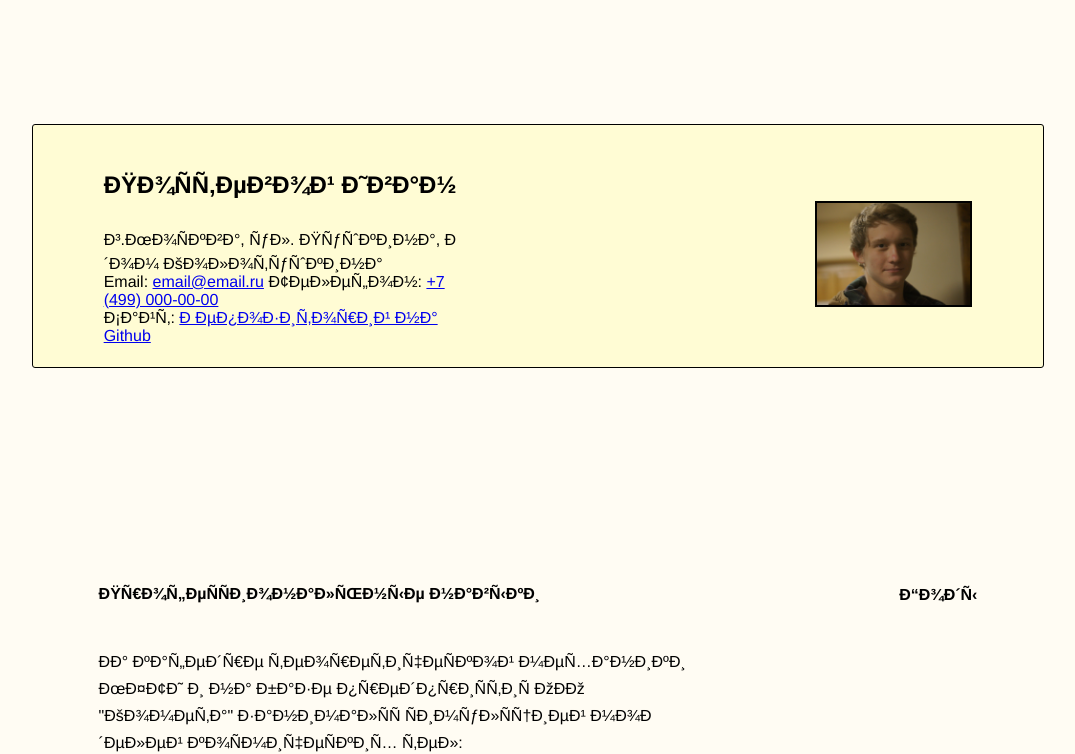
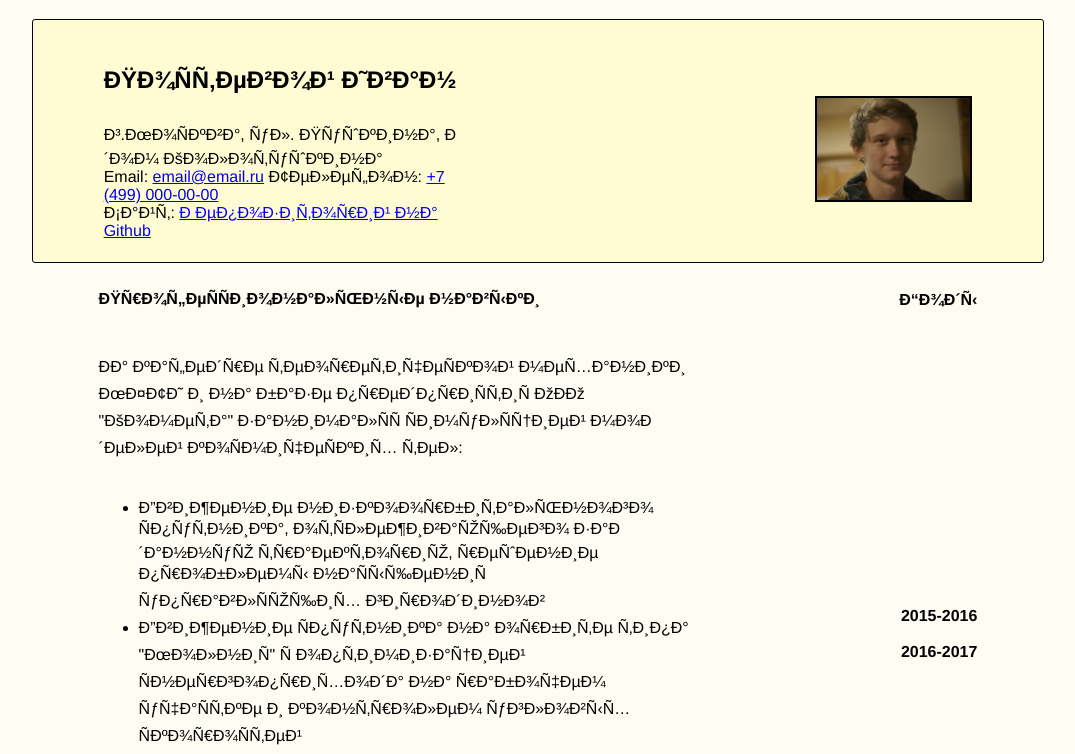
Before and after one commit to IPostevoi/IPostevoi.github.io, a plain HTML site: page index.html in a window 1280 px wide. Shown: the part 69-823 px from the top of the page, without its empty margins (102-1177 px from the left). Drawn offline with Linux system fonts and the light colour scheme.

Commit message:
Release2

```diff
--- a/styles.css
+++ b/styles.css
@@ -13,7 +13,7 @@ title {
 }
 .table1 {
 	border: 1px solid black;
-	margin: 10%;
+	margin: 0 10%;
 	padding: 20px;
 	background-color: rgb(255,252,212);
 	border-radius: 3px;
@@ -25,7 +25,7 @@ title {
 	width: 70%;
 }
 .table2 {
-	margin: 15%;
+	margin: 0 15%;
 }
 .left_table1 {
 	padding: 0 0 0 5%;
```
